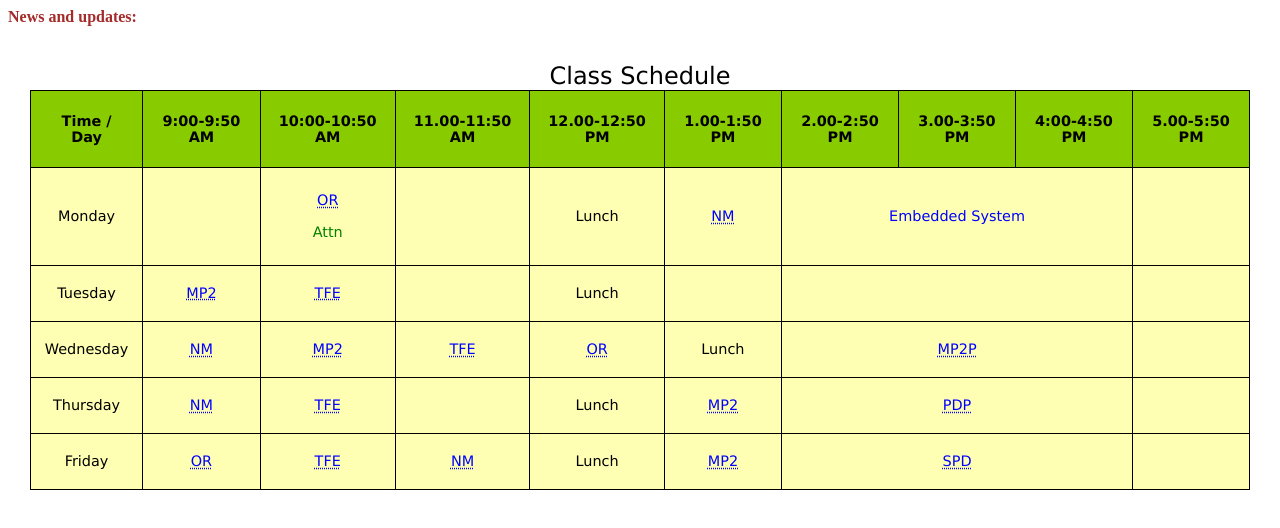
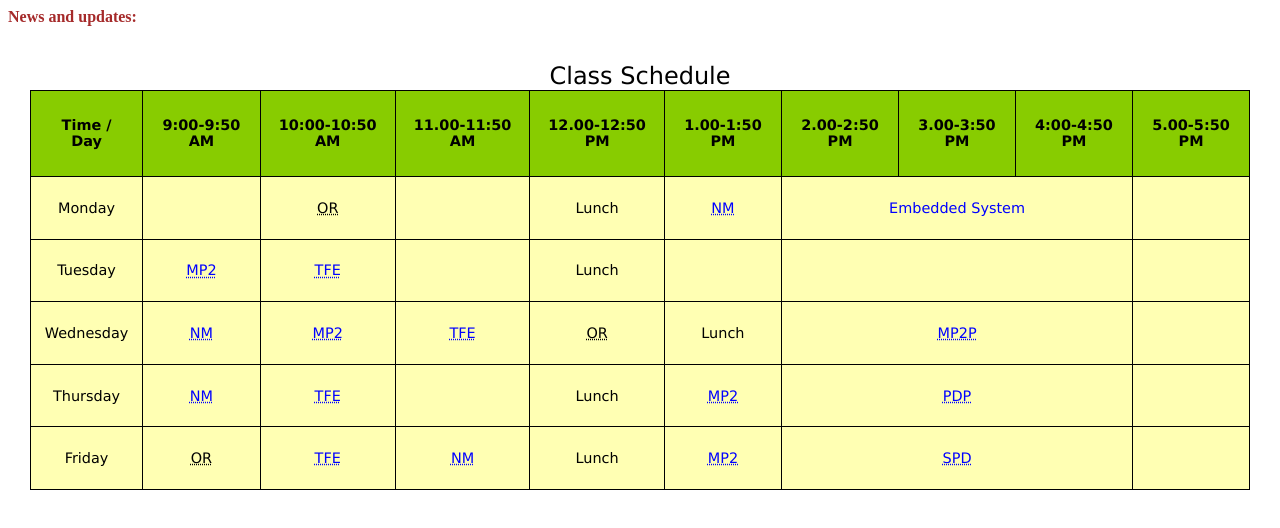
Before and after one commit to Vishnu-Kr/Class-Schedule, a plain HTML site: page src/index.html in a window 1280 px wide. Drawn offline with Linux system fonts and the light colour scheme.

Commit message:
or link removed

```diff
--- a/src/index.html
+++ b/src/index.html
@@ -76,9 +76,8 @@ a:active {
   <td>Monday </td>
 
   <td></td>
-  <td><a style="text-decoration:none" href="https://meet.google.com/gkc-edkg-sag" target="_blank"><abbr title="Operation Reserach ">OR</abbr>  </a>
-    <br><br>
-    <a id="attn" style="text-decoration:none" href="https://docs.google.com/forms/d/1EQV2BJ1UD-CC3w6vrIz46LNP8FHVHe6JQBtf21IxVYY/edit" target="_blank">Attn</a></td>
+  <td><abbr title="Operation Reserach ">OR</abbr>
+    </td>
   <td></td>
   <td> Lunch</td>
   <td> <a style="text-decoration:none" href="https://meet.google.com/ytr-dwzb-nva" target="_blank"><abbr title="Numerical Problems">NM</abbr></td>
@@ -106,7 +105,7 @@ a:active {
     <td><a style="text-decoration:none" href="https://meet.google.com/ytr-dwzb-nva" target="_blank"><abbr title="Numerical Problems">NM</abbr> </td>
     <td> <a style="text-decoration:none" href="https://meet.google.com/hfs-dida-jmp" target="_blank"><abbr title="Manufacturing Process 2">MP2</abbr> <font color="red" ><br> </font>  </a></td>
     <td> <a style="text-decoration:none" href="https://meet.google.com/dpn-pjhx-ghk" target="_blank"><abbr title="Thermal and Fluids Engineering">TFE </abbr></a> </td>
-    <td> <a style="text-decoration:none" href="https://meet.google.com/wuv-zkwo-khv" target="_blank"><abbr title="Operation Reserach ">OR</abbr>  </a></td>
+    <td> <abbr title="Operation Reserach ">OR</abbr>  </td>
     <td> Lunch</td>
     <td colspan="3"> <a style="text-decoration:none" href="https://meet.google.com/ijy-qdma-hkv" target="_blank"> <abbr title="Manufacturing Process 2 Practice">MP2P</abbr></td>
       <td></td>
@@ -130,7 +129,7 @@ a:active {
 
   <tr>
     <td> Friday</td>
-    <td> <a style="text-decoration:none" href="https://meet.google.com/roy-yjoq-qzx" target="_blank"><abbr title="Operation Reserach ">OR</abbr>  </a> </td>
+    <td> <abbr title="Operation Reserach ">OR</abbr>  </td>
     <td> <a style="text-decoration:none" href="https://meet.google.com/dpn-pjhx-ghk" target="_blank"><abbr title="Thermal and Fluids Engineering">TFE </abbr></a></td>
     <td><a style="text-decoration:none" href="https://meet.google.com/ytr-dwzb-nva" target="_blank"><abbr title="Numerical Problems">NM</abbr></td>
 
```
